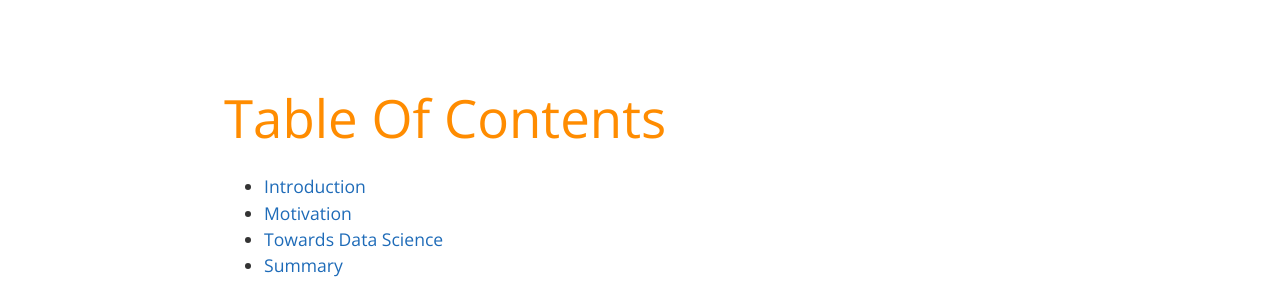
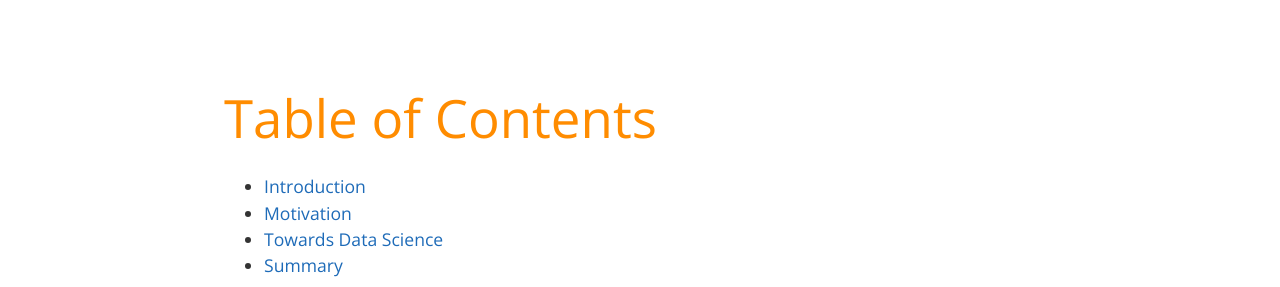
Before and after one commit to xwdeng80/blog, a Jekyll site: the page built from _posts/2020-11-12-to-be-or-not.md, in a window 1280 px wide. Shown: the part 726-1013 px from the top of the page. Built offline with Jekyll 4.4.1, drawn with Linux system fonts in a browser that asks for light colours.

Commit message:
Update 2020-11-12-to-be-or-not.md

```diff
--- a/_posts/2020-11-12-to-be-or-not.md
+++ b/_posts/2020-11-12-to-be-or-not.md
@@ -10,7 +10,7 @@ excerpt: "Towards Data Science: To Be or Not to Be"
 ---
 {% include katex.html %}
 
-# Table Of Contents
+# Table of Contents
 - [Introduction](#introduction)
 - [Motivation](#motivation)
 - [Towards Data Science](#data science)
```
